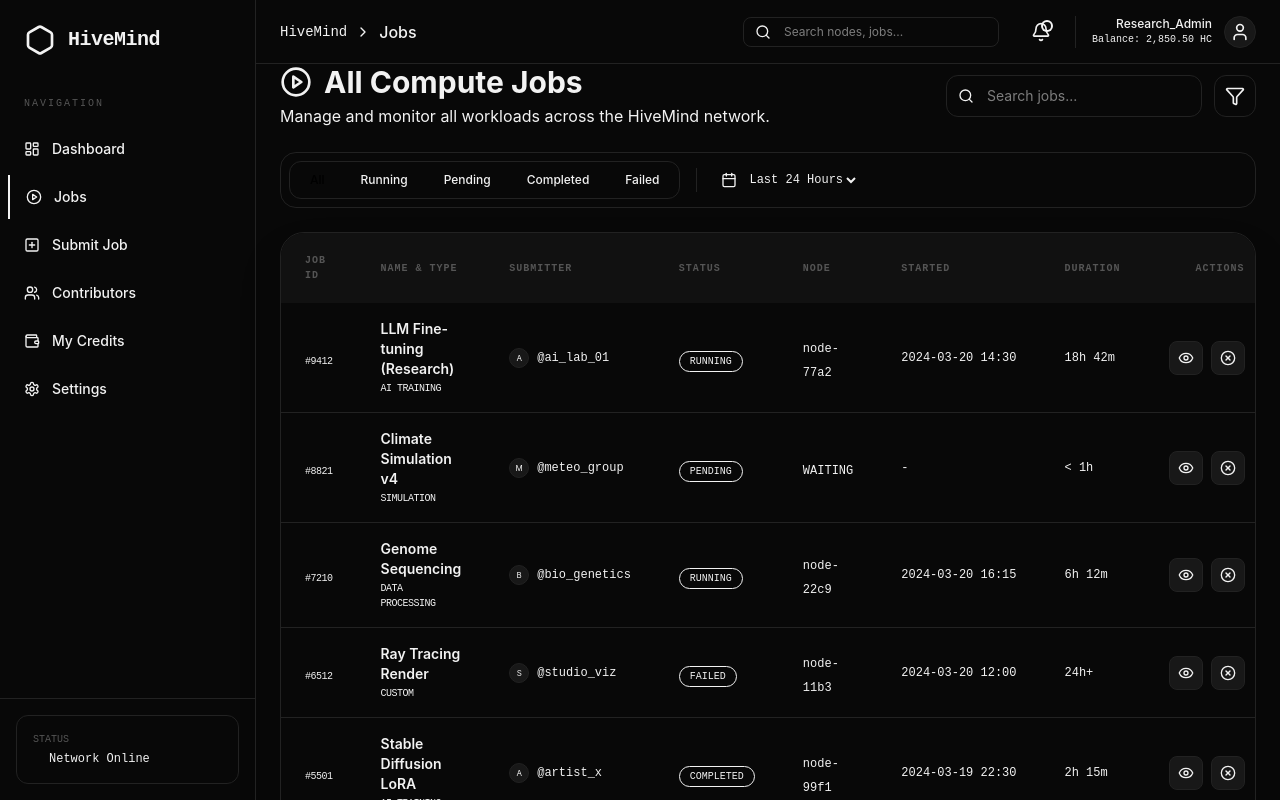
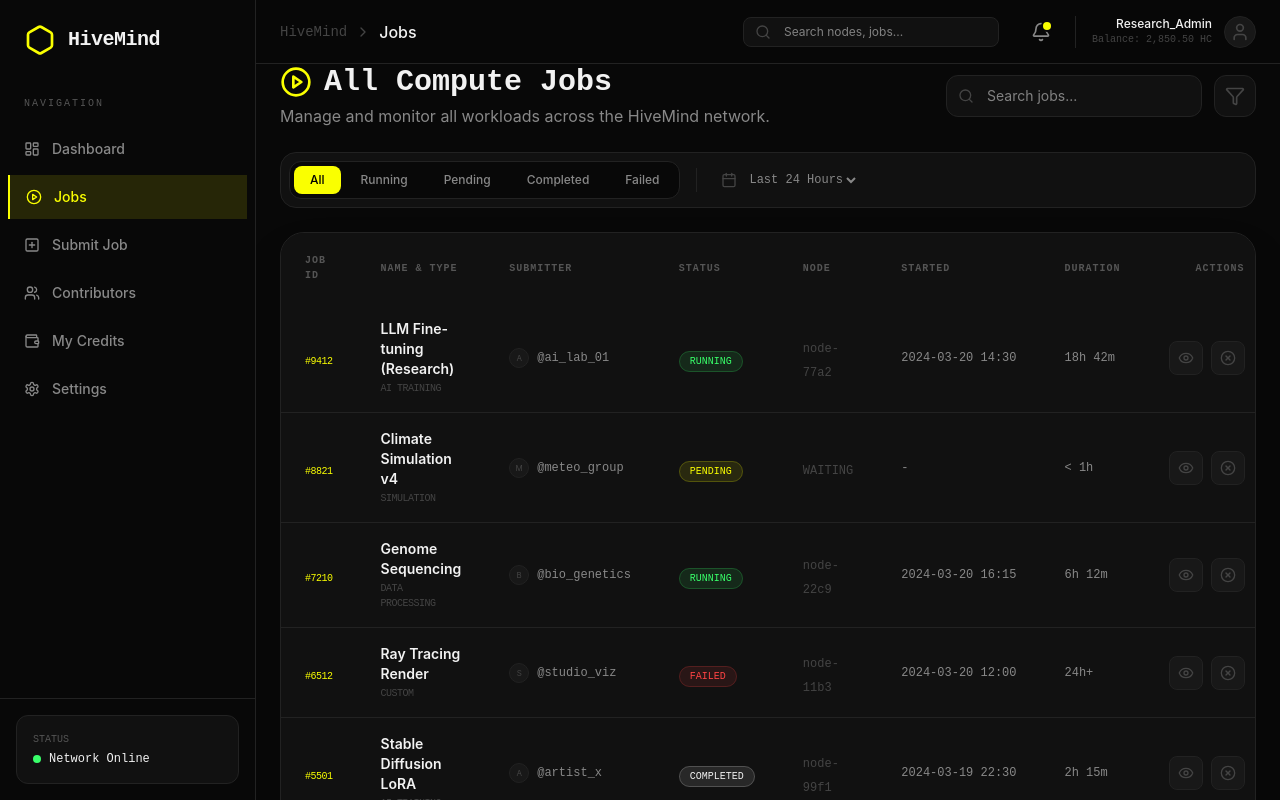
Before and after one commit to Rishi-Heda/gdgCommunismClient, a React (Vite) app: page /jobs in a window 1280 px wide. Shown: the top 800 px of the page. Built offline with nearby package versions, Linux system fonts and the light colour scheme.

Commit message:
revamped UI completely

```diff
--- a/src/index.css
+++ b/src/index.css
@@ -1,18 +1,32 @@
 @import "tailwindcss";
 
 @theme {
-  --color-brand: #FAFF00;
-  --color-surface: #111111;
+  --color-accent-primary: #FAFF00;
+  --color-accent-glow: rgba(250, 255, 0, 0.12);
+  --color-background-base: #080808;
+  --color-surface-card: #111111;
   --color-surface-elevated: #181818;
   --color-border-default: #222222;
+  --color-text-primary: #F2F2F2;
+  --color-text-secondary: #888888;
+  --color-text-muted: #444444;
+  --color-status-green: #39FF6A;
+  --color-status-red: #FF4444;
+  --color-status-yellow: #FAFF00;
+
   --font-mono: "JetBrains Mono", monospace;
   --font-sans: "Inter", sans-serif;
 }
 
 @layer base {
   :root {
-    background-color: #080808;
-    color: #F2F2F2;
+    background-color: var(--color-background-base);
+    color: var(--color-text-primary);
+    font-family: var(--font-sans);
+  }
+
+  h1, h2, h3, h4, h5, h6, .font-mono {
+    font-family: var(--font-mono);
   }
 }
 
@@ -30,17 +44,21 @@
   width: 6px;
 }
 ::-webkit-scrollbar-track {
-  background: #080808;
+  background: var(--color-background-base);
 }
 ::-webkit-scrollbar-thumb {
-  background: #222;
+  background: var(--color-border-default);
   border-radius: 10px;
 }
 ::-webkit-scrollbar-thumb:hover {
-  background: #FAFF00;
+  background: var(--color-accent-primary);
 }
 
 .dot-grid {
-  background-image: radial-gradient(#222 1px, transparent 1px);
+  background-image: radial-gradient(var(--color-border-default) 1px, transparent 1px);
   background-size: 24px 24px;
 }
+
+.card-hover {
+  @apply transition-all duration-300 hover:border-accent-primary hover:shadow-[0_0_20px_rgba(250,255,0,0.05)];
+}
--- a/src/pages/JobDetails.jsx
+++ b/src/pages/JobDetails.jsx
@@ -13,7 +13,8 @@ import {
   Terminal,
   Activity,
   History,
-  Info
+  Info,
+  MoreVertical
 } from 'lucide-react';
 import { mockJobs } from '../data/mock';
 
--- a/src/pages/SubmitJob.jsx
+++ b/src/pages/SubmitJob.jsx
@@ -191,7 +191,7 @@ const SubmitJob = () => {
           <div className="grid grid-cols-1 md:grid-cols-3 gap-4">
             {[
               { name: 'Standard', cost: '12 – 18', desc: 'Queued normally', icon: Clock },
-              { name: 'Priority', cost: '25 – 40', desc: 'Jump the queue', icon: zap, glow: true },
+              { name: 'Priority', cost: '25 – 40', desc: 'Jump the queue', icon: Zap, glow: true },
               { name: 'Urgent', cost: '80 – 120', desc: 'High availability', icon: ShieldCheck, accent: true }
             ].map((p) => (
               <button
```
